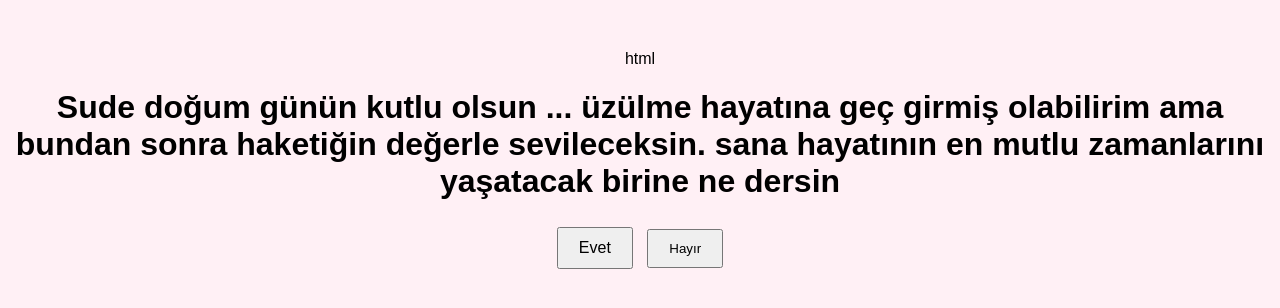
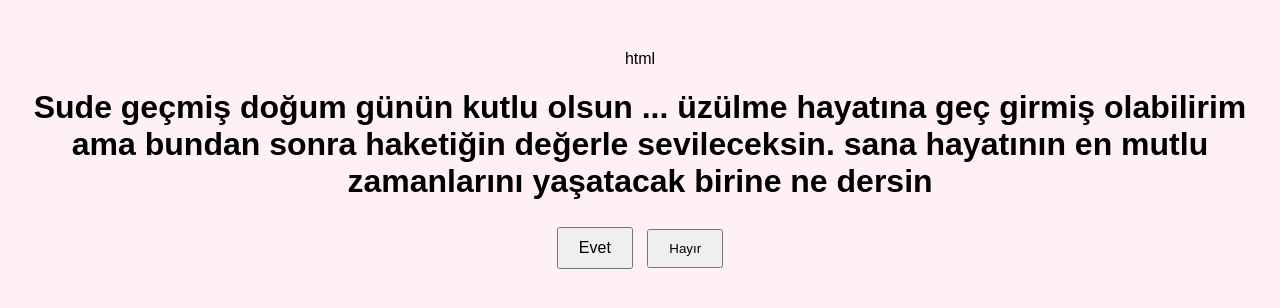
Before and after one commit to emre1571/dilara.clk.svs, a plain HTML site: page index.html in a window 1280 px wide. Drawn offline with Linux system fonts and the light colour scheme.

Commit message:
Update index.html

```diff
--- a/index.html
+++ b/index.html
@@ -3,7 +3,7 @@ html
 <html lang="tr">
 <head>
   <meta charset="UTF-8" />
-  <title>Sude geçmiş doğum günün kutlu olsun </title>
+  <title>Sude geçmiş doğum günün kutlu olsun 24 Eylül</title>
   <style>
     body {
       text-align: center;
@@ -30,7 +30,7 @@ html
   </style>
 </head>
 <body>
-  <h1 id="soru">Sude doğum günün kutlu olsun  ... üzülme hayatına geç girmiş olabilirim ama bundan sonra haketiğin değerle sevileceksin.
+  <h1 id="soru">Sude geçmiş doğum günün kutlu olsun  ... üzülme hayatına geç girmiş olabilirim ama bundan sonra haketiğin değerle sevileceksin.
   sana hayatının en mutlu zamanlarını yaşatacak birine ne dersin</h1>
   <button id="evetBtn" onclick="evet()">Evet</button>
   <button onclick="hayir()">Hayır</button>
```
